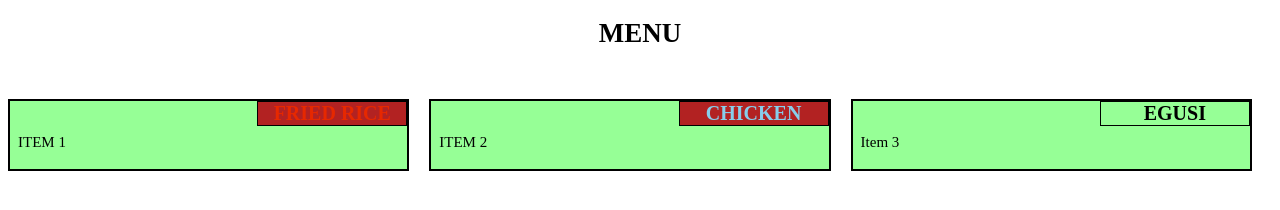
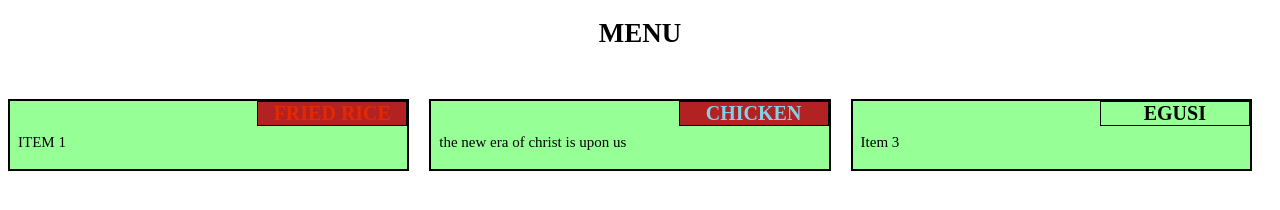
Before and after one commit to avidwatcher13/coursera-solutions, a plain HTML site: page mod2-solutions/index.html in a window 1280 px wide. Drawn offline with Linux system fonts and the light colour scheme; files whose address does not match are found by name.

Commit message:
module 2 assignment solutions.

```diff
--- a/mod2-solutions/index.html
+++ b/mod2-solutions/index.html
@@ -21,7 +21,7 @@
   <div class="col-lg-4 col-md-6 col-sm-12">
     <div class="box">
       <span id="BEANS">CHICKEN </span>
-      <p>ITEM 2</p>
+      <p>the new era of christ is upon us </p>
     </div>
   </div>
 
```
